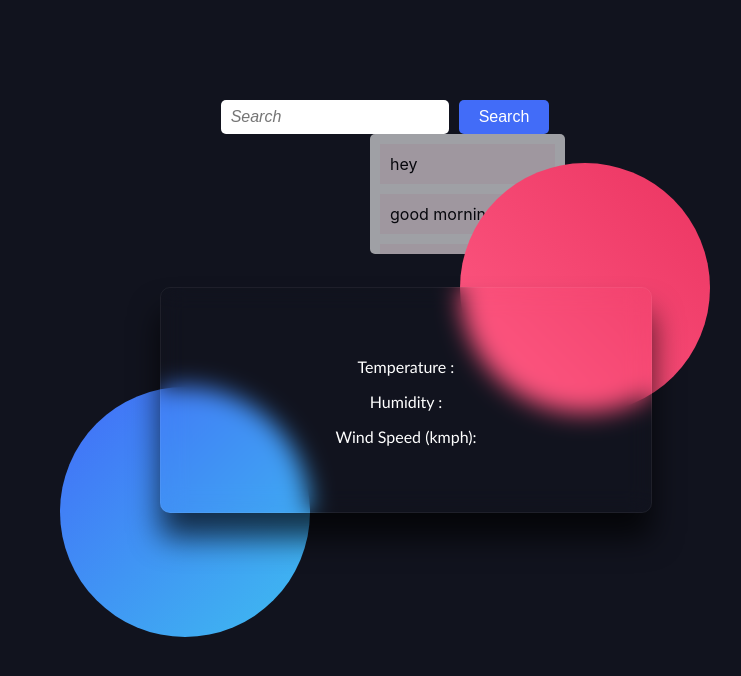
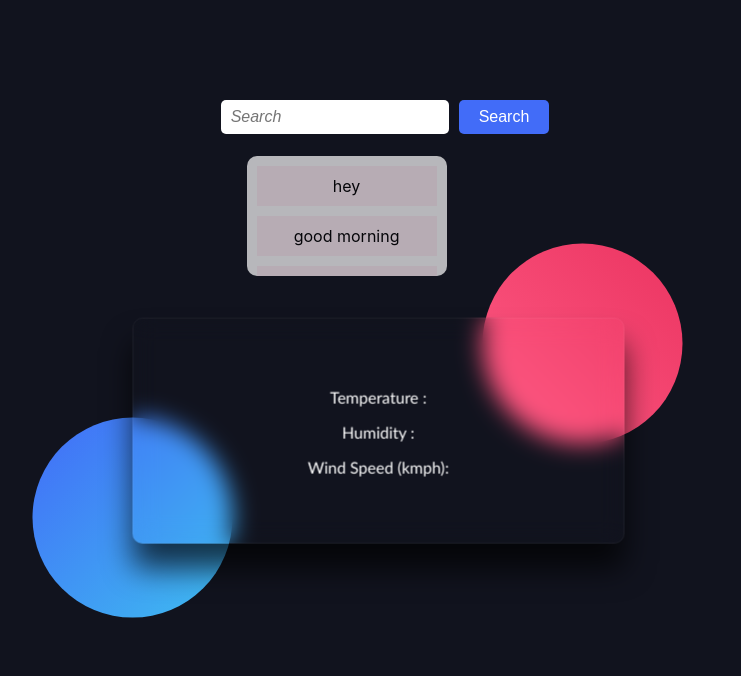
Before and after one commit to nagaraj6618/weather-app-react, a React (Create React App) app: page / in a window 1280 px wide. Shown: the top 676 px of the page, without its empty margins (255-996 px from the left). Built offline with nearby package versions, Linux system fonts and the light colour scheme.

Commit message:
Added css for search suggestion

```diff
--- a/src/components/WeatherApiComponent/WeatherApiComponent.css
+++ b/src/components/WeatherApiComponent/WeatherApiComponent.css
@@ -26,12 +26,13 @@
   background-color: #ff5b84;
   color: white;
 }
+
 .container{
   width: 450px;
   position: absolute;
-  transform: translate(-50%,-50%);
-  left: 50%;
-  top: 50%;
+  transform: translate(-59%,-40%);
+  left: 51%;
+  top: 51%;
 }
 .container *{
   color: #ffffff;
@@ -47,8 +48,8 @@
   border-radius: 10px;
 }
 .shape1{
-  height: 250px;
-  width: 250px;
+  height: 200px;
+  width: 200px;
   position: absolute;
   background: linear-gradient(
       45deg,
@@ -61,8 +62,8 @@
   right: -100px;
 }
 .shape2{
-  height: 250px;
-  width: 250px;
+  height: 200px;
+  width: 200px;
   position: absolute;
   background: linear-gradient(
       135deg,
@@ -89,16 +90,18 @@
 
 }
 .search-container{
+  text-align: center;
+  opacity: 0.7;
+  padding: 10px;
+  border-radius: 10px;
   background-color: white;
-  opacity: 0.6;
-  width: 175px;
-  padding: 10px;
-  /* text-align: center; */
-  margin-left: 625px;
-  margin-top: 100px;
+  width: 180px;
   height: 100px;
+  position: absolute;
+  transform: translate(-50%,-50%);
+  left: 47%;
+  top:27%;
   overflow-y: scroll;
-  border-radius: 5px;
 
 }
 .search-container::-webkit-scrollbar{
@@ -114,5 +117,5 @@
   background-color: lavenderblush;
   margin-bottom: 10px;
   padding: 10px;
-
+  cursor: pointer;
 }
--- a/src/components/WeatherApiComponent/WeatherApiComponent.jsx
+++ b/src/components/WeatherApiComponent/WeatherApiComponent.jsx
@@ -55,8 +55,17 @@ function WeatherApiComponent() {
         <div>good morning</div>
         <div>hloooo</div>
         <div>welcome</div>
+        <div>hey</div>
+        <div>good morning</div>
+        <div>hloooo</div>
+        <div>welcome</div>
+        <div>hey</div>
+        <div>good morning</div>
+        <div>hloooo</div>
+        <div>welcome</div>
       </div>
       {data && (
+
         <div className='container'>
           <div className="shape1"></div>
           <div className="shape2"></div>
@@ -70,6 +79,7 @@ function WeatherApiComponent() {
             </div>
           </div>
         </div>
+
       )}
     </div>
   )
```
Lines whose indentation alone changed are shown as unchanged.
